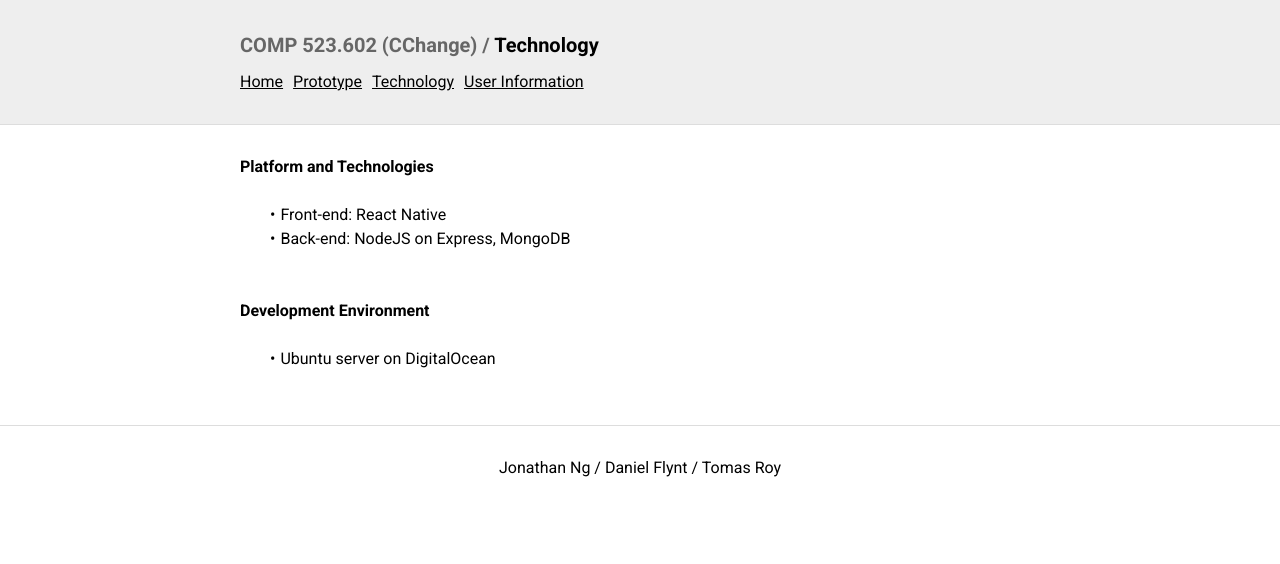
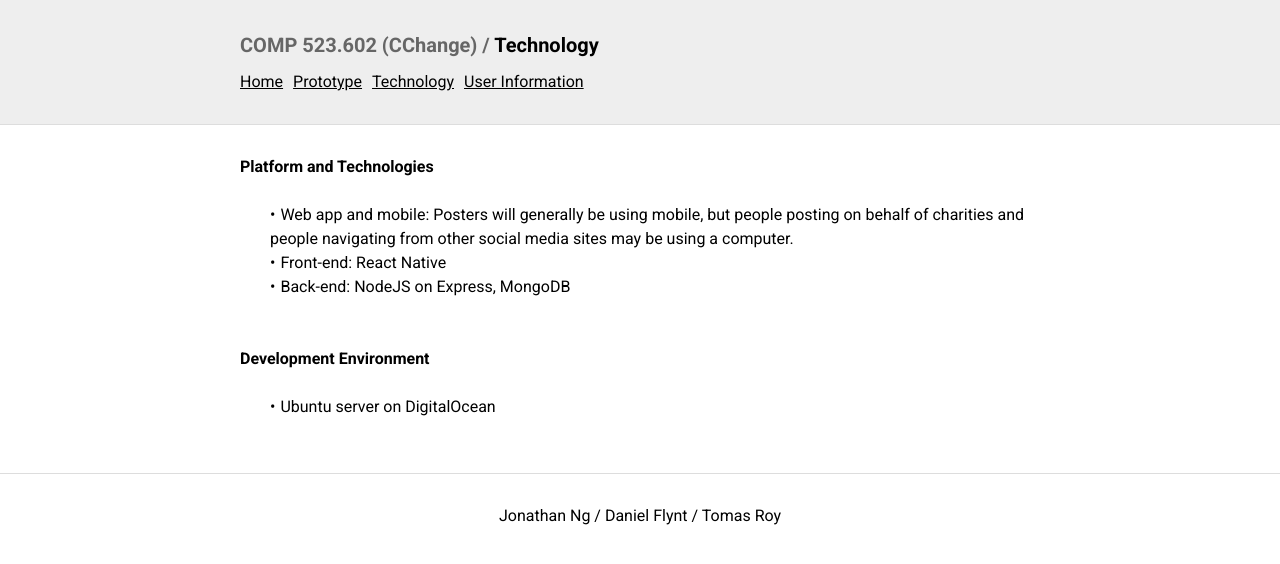
Before and after one commit to comp523-602/cchange-project, a Jekyll site: the page built from technology.markdown, in a window 1280 px wide. Shown: the top 564 px of the page. Built offline with Jekyll 4.4.1, drawn with Linux system fonts in a browser that asks for light colours.

Commit message:
Updated Technology

```diff
--- a/technology.markdown
+++ b/technology.markdown
@@ -6,6 +6,7 @@ layout: basic
 ---
 
 **Platform and Technologies**
+* Web app and mobile: Posters will generally be using mobile, but people posting on behalf of charities and people navigating from other social media sites may be using a computer.
 * Front-end: React Native
 * Back-end: NodeJS on Express, MongoDB
 
```
